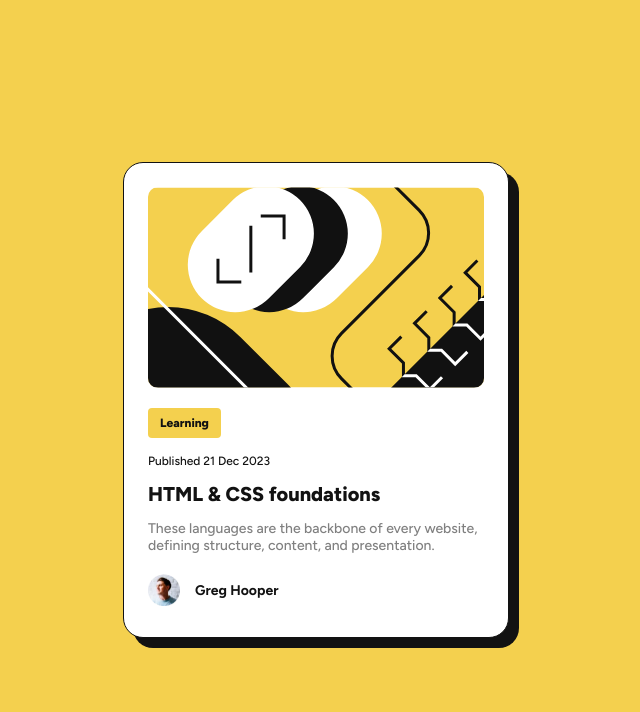
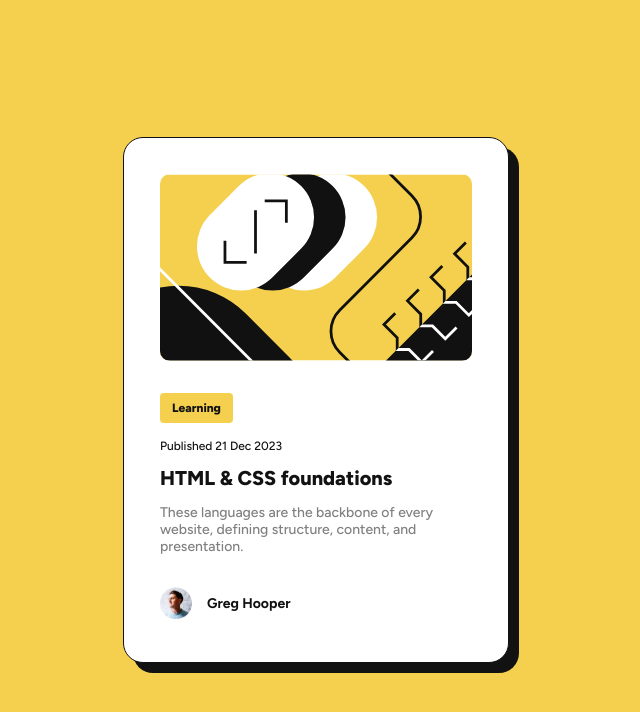
Before and after one commit to VakhoCloud/Blog-preview-card, a plain HTML site: page index.html in a window 1536 px wide. Shown: the whole page, without its empty margins (452-1092 px from the left). Drawn offline with Linux system fonts and the light colour scheme.

Commit message:
Update style.css

```diff
--- a/style.css
+++ b/style.css
@@ -53,7 +53,7 @@ main {
 
 
 img {
-    border-radius: 20px;
+    border-radius: 10px;
     max-width: 100%;
 }
 
@@ -104,11 +104,18 @@ h1:hover {
 }
 
 
+
+
 @media only screen and (min-width: 1440px) {
     .card {
         max-width: 384px;
     }
-    img {
-        border-radius: 10px;
+
+    .inner-container {
+        padding: 12px;
+    }
+
+    .content {
+        padding: 12px 0;
     }
 }
```
